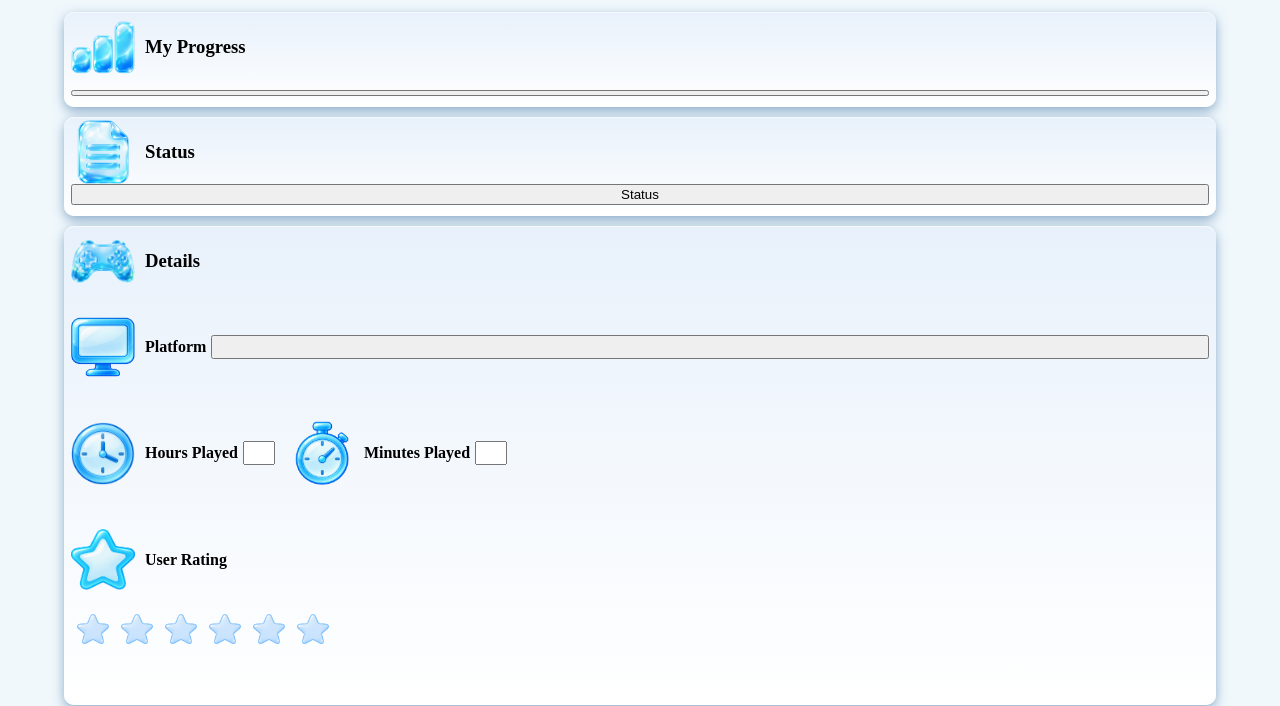
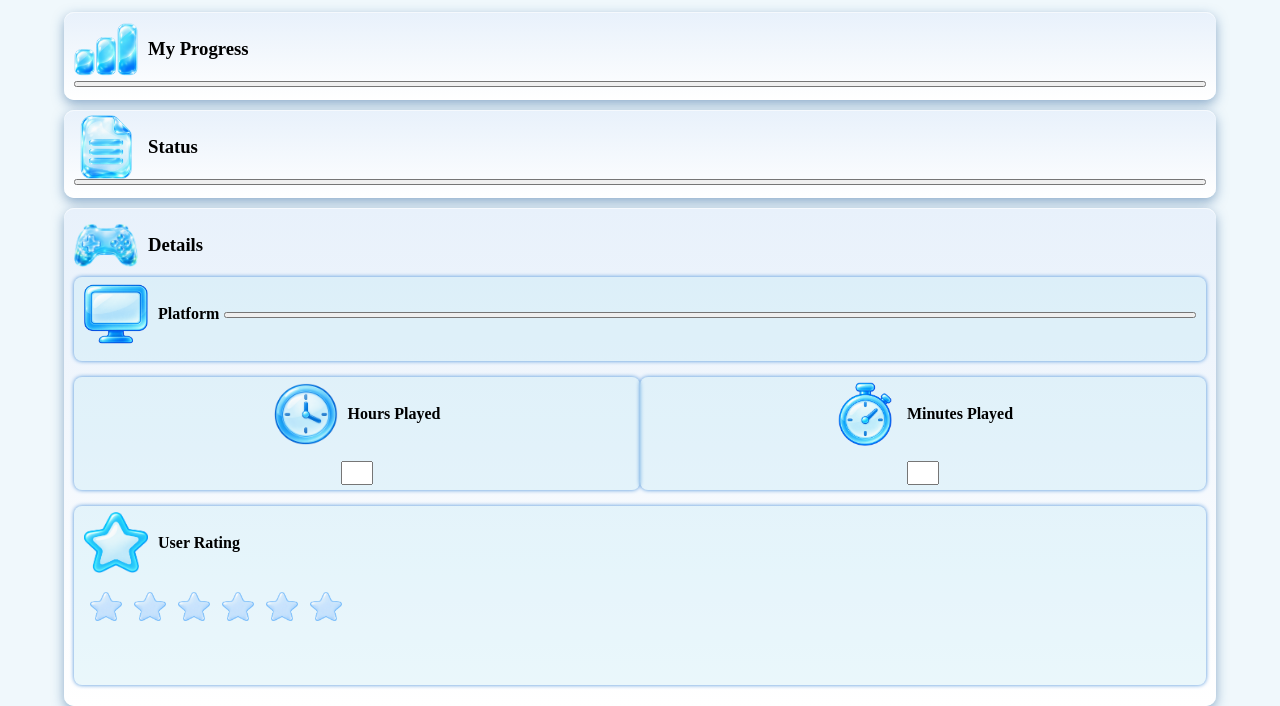
Before and after one commit to brunapolizeli/memory-card, a plain HTML site: page client/game.html in a window 1280 px wide. Shown: the part 158-864 px from the top of the page. Drawn offline with Linux system fonts and the light colour scheme; no server answers.

Commit message:
style: refine game details card layout and styling

```diff
--- a/client/css/style.css
+++ b/client/css/style.css
@@ -2,6 +2,7 @@
   --color-primary-blue: #4a90d9;
   --color-accent-cyan: #0ea5c4;
   --color-pale-blue: #b8e3f0;
+  --color-pale-blue-soft: rgba(184, 227, 240, 0.3);
   --color-shadow-dark: rgba(26, 43, 60, 0.15);
   --color-shadow-dark-strong: rgba(26, 43, 60, 0.4);
   --color-shadow-card: rgba(41, 97, 153, 0.5);
@@ -401,6 +402,10 @@ ul {
   flex-shrink: 0;
 }
 
+.downward-arrow-icon {
+  width: 0.7rem;
+}
+
 .library-game-details-one,
 .library-game-details-two,
 .library-game-details-three {
@@ -458,9 +463,13 @@ ul {
 }
 
 .progress-toggle-btn,
-.status-toggle-btn {
+.status-toggle-btn,
+.platform-selection-btn {
   width: 100%;
   margin-bottom: 0.5rem;
+  display: flex;
+  justify-content: space-between;
+  align-items: center;
 }
 
 .game-progress-title,
@@ -479,7 +488,7 @@ ul {
   box-shadow:
     0 4px 12px var(--color-shadow-card),
     inset 0 1px 0 var(--color-glass-highlight);
-  padding: 3px 7px;
+  padding: 5px 10px;
   margin-top: 0.625rem;
 }
 
@@ -570,14 +579,6 @@ ul {
   grid-template-rows: repeat(3, auto);
 }
 
-.platform-selection {
-  grid-row: 1;
-  grid-column: 1 / -1;
-  display: flex;
-  align-items: center;
-  gap: 0.3125rem;
-}
-
 .platform-selection-title,
 .hours-played-field-title,
 .minutes-played-field-title,
@@ -587,26 +588,51 @@ ul {
   align-items: center;
   gap: 0.625rem;
   white-space: nowrap;
+  margin: 0 0 0.6rem 0;
 }
 
-.platform-selection-btn {
-  width: 100%;
-  height: 1.5rem;
+.platform-selection,
+.hours-played-wrapper,
+.minutes-played-wrapper,
+.user-rating-wrapper {
+  background-color: var(--color-pale-blue-soft);
+  border-radius: 0.5rem;
+  margin-bottom: 1rem;
+  padding: 0.3125rem 0.625rem;
+  box-shadow: 0 0 4px var(--color-primary-blue);
 }
 
-.playtime-wrapper {
-  grid-row: 2;
+.platform-selection {
+  grid-row: 1;
   grid-column: 1 / -1;
   display: flex;
-  align-items: flex-start;
-  gap: 0.9375rem;
+  align-items: center;
+  gap: 0.3125rem;
 }
 
 .hours-played-wrapper,
 .minutes-played-wrapper {
+  grid-row: 2;
   display: flex;
+  flex-direction: column;
+  justify-content: center;
   align-items: center;
   gap: 0.3125rem;
+}
+
+.hours-played-wrapper {
+  grid-column: 1;
+  grid-row: 2;
+}
+
+.minutes-played-wrapper {
+  grid-column: 2;
+  grid-row: 2;
+}
+
+.user-rating-wrapper {
+  grid-row: 3;
+  grid-column: 1 / -1;
 }
 
 .hours-played-field,
--- a/client/game.html
+++ b/client/game.html
@@ -55,7 +55,7 @@
               </div>
             </section>
             <section class="game-status">
-              <div class="game-progress-title">
+              <div class="game-status-title">
                 <img
                   class="game-page-icon status-icon"
                   src="assets/icons/status-icon.png"
@@ -63,7 +63,7 @@
                 <h3>Status</h3>
               </div>
               <div class="status-dropdown">
-                <button type="button" class="status-toggle-btn">Status</button>
+                <button type="button" class="status-toggle-btn"></button>
                 <ul class="status-options" hidden>
                   <li>
                     <label
@@ -128,7 +128,6 @@
                   </h4>
                   <button class="platform-selection-btn" type="button"></button>
                 </div>
-                <div class="playtime-wrapper">
                 <div class="hours-played-wrapper">
                   <h4 class="hours-played-field-title">
                     <img
@@ -148,7 +147,6 @@
                     Minutes Played
                   </h4>
                   <input class="minutes-played-field" type="text" />
-                  </div>
                 </div>
                 <div class="user-rating-wrapper">
                   <h4 class="user-rating-title">
--- a/client/js/render/game.js
+++ b/client/js/render/game.js
@@ -34,6 +34,7 @@ const minutesPlayedField = document.querySelector(".minutes-played-field");
 const userRatingStars = document.querySelector(".user-rating-stars");
 const userRatingFraction = document.querySelector(".user-rating-fraction");
 const userRatingLabel = document.querySelector(".user-rating-label");
+const downwardArrowIcon = `<img class="downward-arrow-icon" src="assets/icons/downward-arrow-icon.png">`;
 let allPlatforms = [];
 
 function renderIntro(game) {
@@ -256,9 +257,9 @@ async function loadGame() {
   const { ok, data } = await getGameDetails(gameId);
   if (!ok) return;
   renderIntro(data);
-  progressToggleBtn.textContent = getProgressLabel(data);
-  statusToggleBtn.textContent = getStatusLabel(data);
-  platformSelectionBtn.textContent = getPlatformLabel(data);
+  progressToggleBtn.innerHTML = `${getProgressLabel(data)} ${downwardArrowIcon}`;
+  statusToggleBtn.innerHTML = `${getStatusLabel(data)} ${downwardArrowIcon}`;
+  platformSelectionBtn.innerHTML = `${getPlatformLabel(data)} ${downwardArrowIcon}`;
   hoursPlayedField.value = getHoursPlayedLabel(data);
   minutesPlayedField.value = getMinutesPlayedLabel(data);
   renderFilledStars(data.user_rating);
```
Also changed, not shown: client/assets/icons/downward-arrow-icon.png (added). Lines whose indentation alone changed are shown as unchanged.
